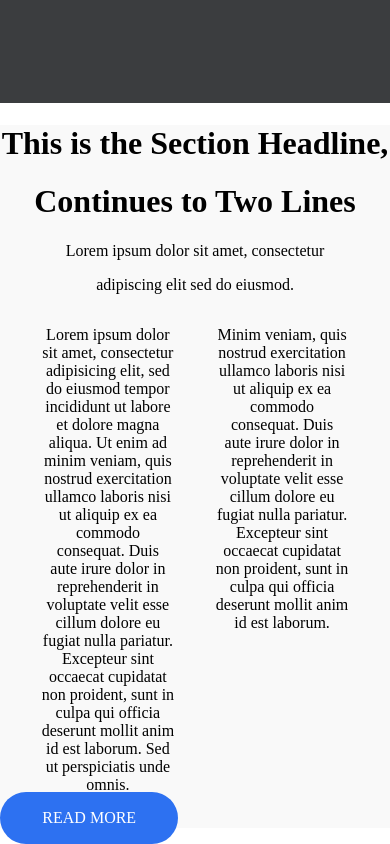
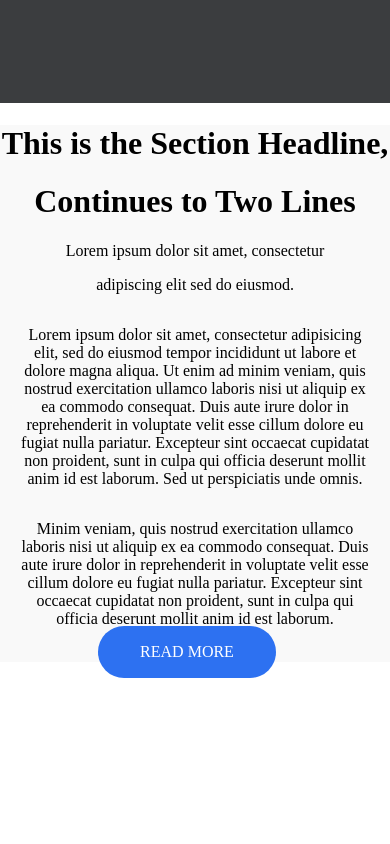
Before and after one commit to cv123760/asugradphotos, a plain HTML site: page index.html in a window 390 px wide. Shown: the part 615-1459 px from the top of the page. After the commit the page ends 1293 px from the top, so only its background shows below. Drawn offline with Linux system fonts and the light colour scheme.

Commit message:
section 2 mobile support

```diff
--- a/index.html
+++ b/index.html
@@ -59,7 +59,10 @@
             <p class="description">Minim veniam, quis nostrud exercitation ullamco laboris nisi ut aliquip ex ea commodo consequat. Duis aute irure dolor in reprehenderit in voluptate velit esse cillum dolore eu fugiat nulla pariatur. Excepteur sint occaecat cupidatat non proident, sunt in culpa qui officia deserunt mollit anim id est laborum. </p>
         </div>
 
-        <a href="#">READ MORE</a>
+        <div class="blueButton">
+            <a href="#">READ MORE</a>
+
+        </div>
 
     </div>
 
--- a/styles.css
+++ b/styles.css
@@ -68,11 +68,15 @@ a{
     text-align: center;
 }
 
-.section2 a{
+.blueButton{
+    margin: 0 auto;
+    width: fit-content;
+}
+
+.blueButton a{
     background-color: #2D71F1;
     padding: 17.2px 42.35px;
     border-radius: 53px;
-    margin: 0 auto;
     text-align: center;
 }
 
@@ -107,5 +111,14 @@ a{
 
     nav, .socialMedia{
         display: none;
-    };
+    }
+
+    .paragraphs{
+        flex-wrap: wrap;
+    }
+
+    .description{
+        min-width: 90%;
+    }
+
 }
```
